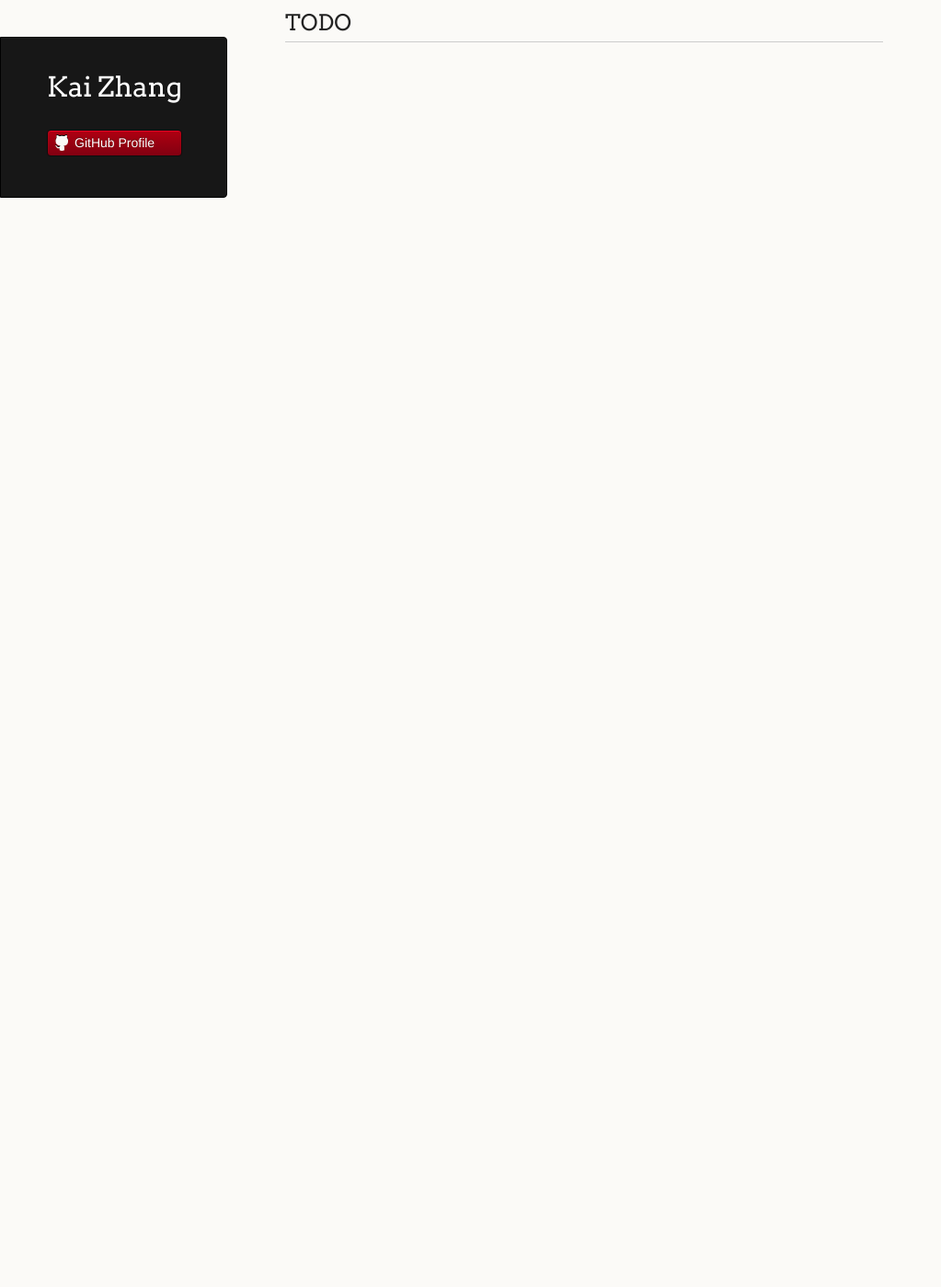
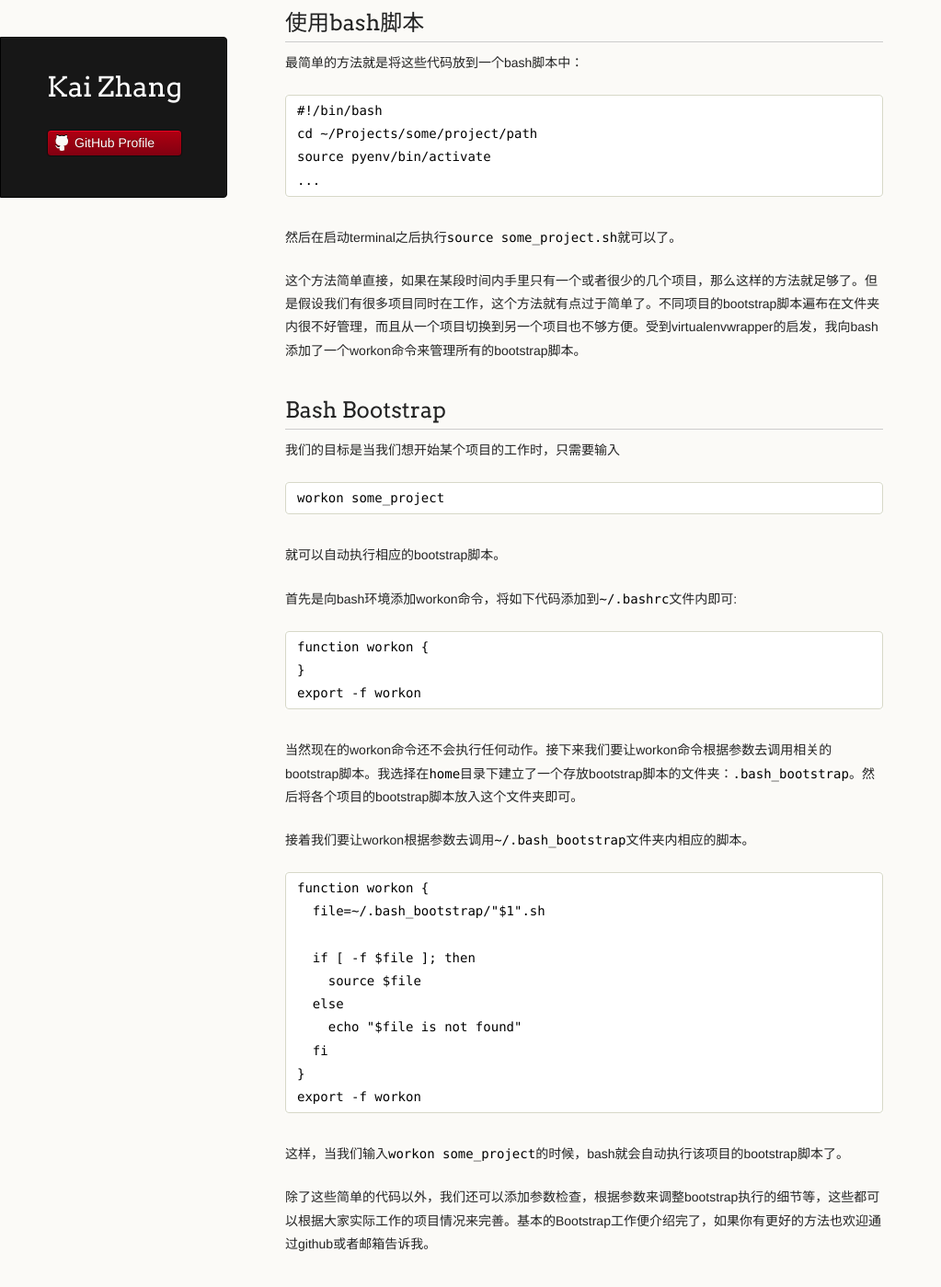
Before and after one commit to WinginCheung/kkpattern.github.com, a Jekyll site: the page built from _posts/2013-04-01-Bash-Bootstrap.md, in a window 1280 px wide and 1400 px high, scrolled down 442 px. Shown: the whole window at 92% size, without its empty margins (0-1023 px from the left). Built offline with Jekyll 4.4.1, drawn with Linux system fonts in a browser that asks for light colours; before the commit the page ends 900 px from its top, so only the background shows below that.

Commit message:
Update bash bootstrap post

```diff
--- a/_posts/2013-04-01-Bash-Bootstrap.md
+++ b/_posts/2013-04-01-Bash-Bootstrap.md
@@ -15,5 +15,48 @@ Bash Bootstrap
 
 对与一个程序员来说，任何重复执行的机械操作都应该让电脑来做。于是我尝试了如何通过bash来完成这些准备工作。
 
-TODO
-----
+使用bash脚本
+-----------
+最简单的方法就是将这些代码放到一个bash脚本中：
+
+    #!/bin/bash
+    cd ~/Projects/some/project/path
+    source pyenv/bin/activate
+    ...
+
+然后在启动terminal之后执行`source some_project.sh`就可以了。
+
+这个方法简单直接，如果在某段时间内手里只有一个或者很少的几个项目，那么这样的方法就足够了。但是假设我们有很多项目同时在工作，这个方法就有点过于简单了。不同项目的bootstrap脚本遍布在文件夹内很不好管理，而且从一个项目切换到另一个项目也不够方便。受到virtualenvwrapper的启发，我向bash添加了一个workon命令来管理所有的bootstrap脚本。
+
+Bash Bootstrap
+--------------
+我们的目标是当我们想开始某个项目的工作时，只需要输入
+
+    workon some_project
+
+就可以自动执行相应的bootstrap脚本。
+
+首先是向bash环境添加workon命令，将如下代码添加到`~/.bashrc`文件内即可:
+
+    function workon {
+    }
+    export -f workon
+
+当然现在的workon命令还不会执行任何动作。接下来我们要让workon命令根据参数去调用相关的bootstrap脚本。我选择在`home`目录下建立了一个存放bootstrap脚本的文件夹：`.bash_bootstrap`。然后将各个项目的bootstrap脚本放入这个文件夹即可。
+
+接着我们要让workon根据参数去调用`~/.bash_bootstrap`文件夹内相应的脚本。
+
+    function workon {
+      file=~/.bash_bootstrap/"$1".sh
+
+      if [ -f $file ]; then
+        source $file
+      else
+        echo "$file is not found"
+      fi
+    }
+    export -f workon
+
+这样，当我们输入`workon some_project`的时候，bash就会自动执行该项目的bootstrap脚本了。
+
+除了这些简单的代码以外，我们还可以添加参数检查，根据参数来调整bootstrap执行的细节等，这些都可以根据大家实际工作的项目情况来完善。基本的Bootstrap工作便介绍完了，如果你有更好的方法也欢迎通过github或者邮箱告诉我。
```
